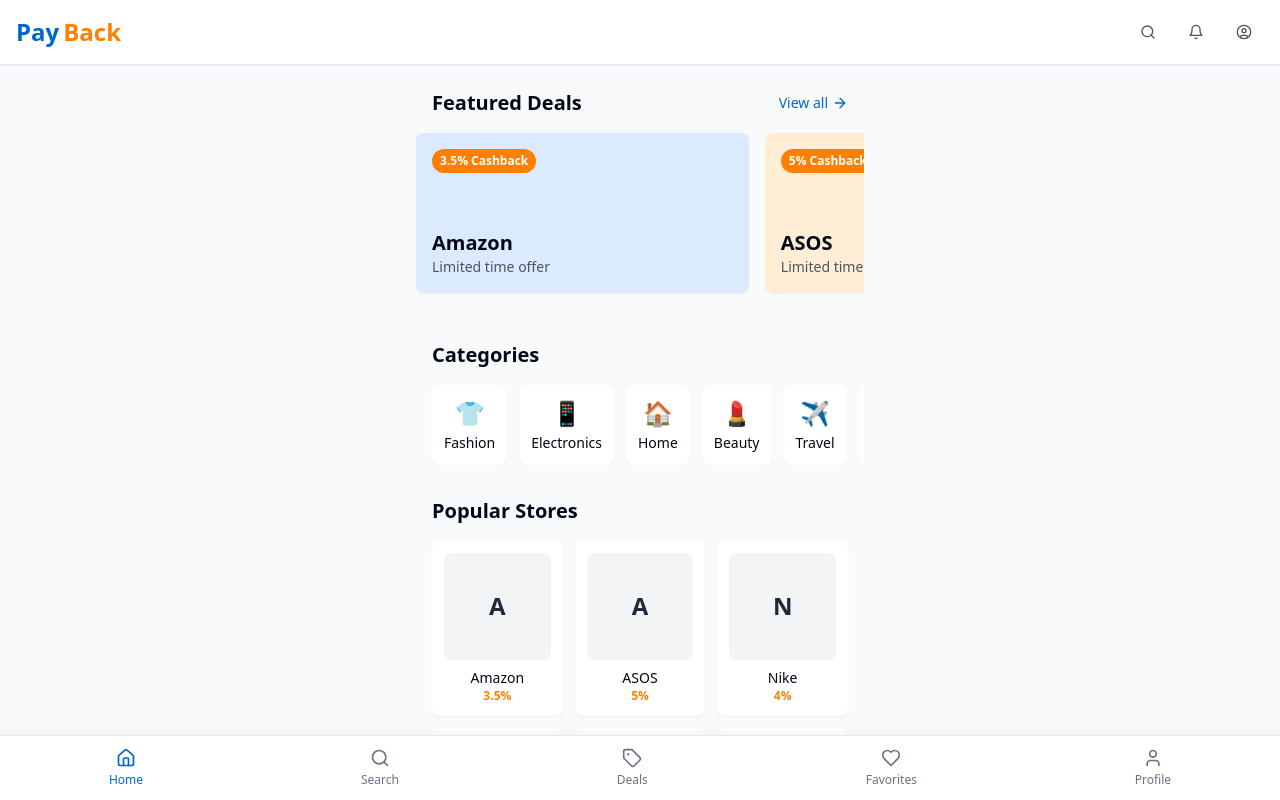
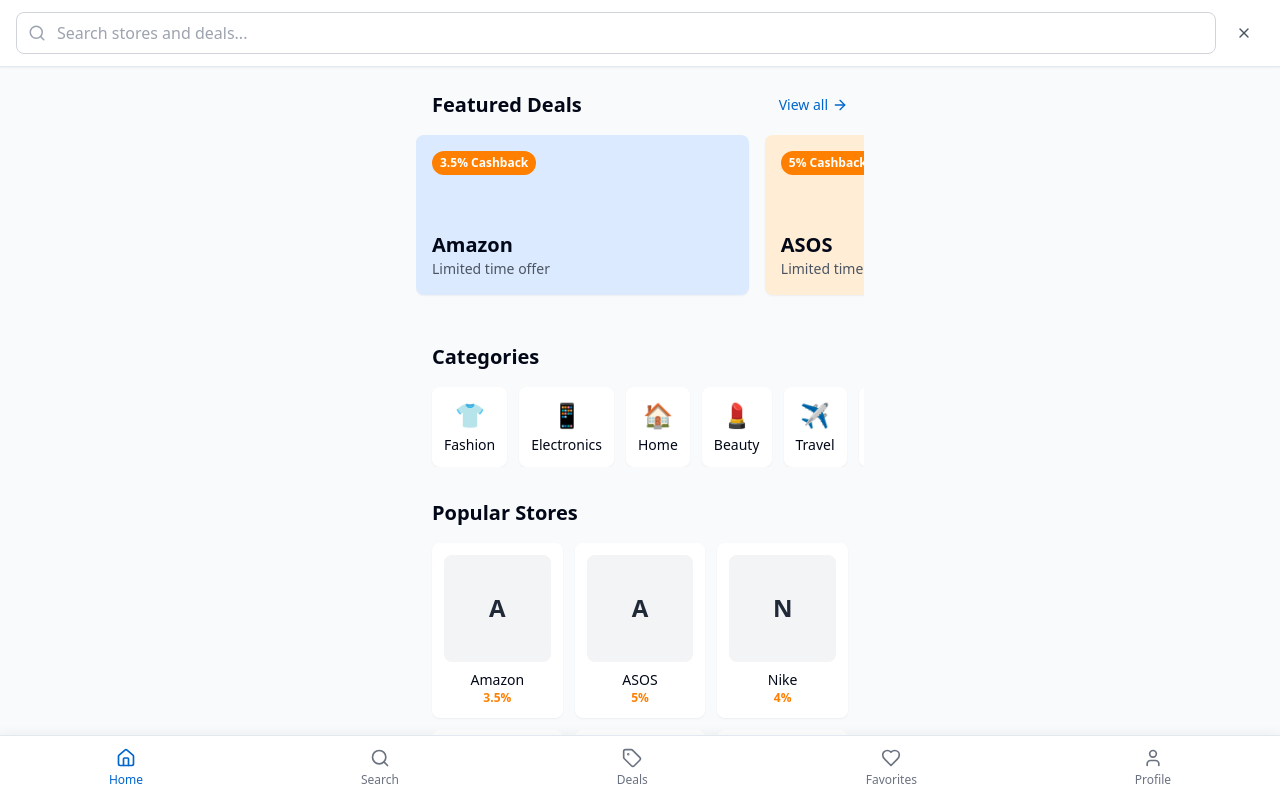
Before and after one commit to giladnn/cashback-clone-mobile-react, a React (Vite) app: page / in a window 1280 px wide. Both pictures are taken after a click on the button 1148 px from the left and 32 px from the top of the page. Shown: the top 800 px of the page. Built offline with nearby package versions, Linux system fonts and the light colour scheme.

Commit message:
Add header component

```diff
--- a/src/components/Header.tsx
+++ b/src/components/Header.tsx
@@ -1,12 +1,19 @@
 
-import React from 'react';
+import React, { useState } from 'react';
 import { Button } from "@/components/ui/button";
-import { Search, UserCircle, Bell } from "lucide-react";
+import { Search, UserCircle, Bell, X } from "lucide-react";
 
 const Header = () => {
+  const [showSearch, setShowSearch] = useState(false);
+
+  const toggleSearch = () => {
+    setShowSearch(!showSearch);
+  };
+
   return (
     <header className="sticky top-0 z-50 bg-white border-b shadow-sm">
       <div className="container mx-auto px-4 py-3">
+        {!showSearch ? (
           <div className="flex items-center justify-between">
             <div className="flex items-center space-x-1">
               <span className="text-2xl font-bold text-primary">Pay</span>
@@ -14,7 +21,7 @@ const Header = () => {
             </div>
 
             <div className="flex items-center space-x-2">
-            <Button variant="ghost" size="icon" className="text-gray-600">
+              <Button variant="ghost" size="icon" className="text-gray-600" onClick={toggleSearch}>
                 <Search size={20} />
               </Button>
               <Button variant="ghost" size="icon" className="text-gray-600">
@@ -25,6 +32,21 @@ const Header = () => {
               </Button>
             </div>
           </div>
+        ) : (
+          <div className="flex items-center space-x-2">
+            <div className="flex-1 relative">
+              <input
+                type="text"
+                placeholder="Search stores and deals..."
+                className="w-full py-2 px-10 border border-gray-300 rounded-lg focus:outline-none focus:ring-2 focus:ring-primary"
+              />
+              <Search size={18} className="absolute left-3 top-1/2 transform -translate-y-1/2 text-gray-400" />
+            </div>
+            <Button variant="ghost" size="icon" className="text-gray-600" onClick={toggleSearch}>
+              <X size={20} />
+            </Button>
+          </div>
+        )}
       </div>
     </header>
   );
```
Lines whose indentation alone changed are shown as unchanged.
